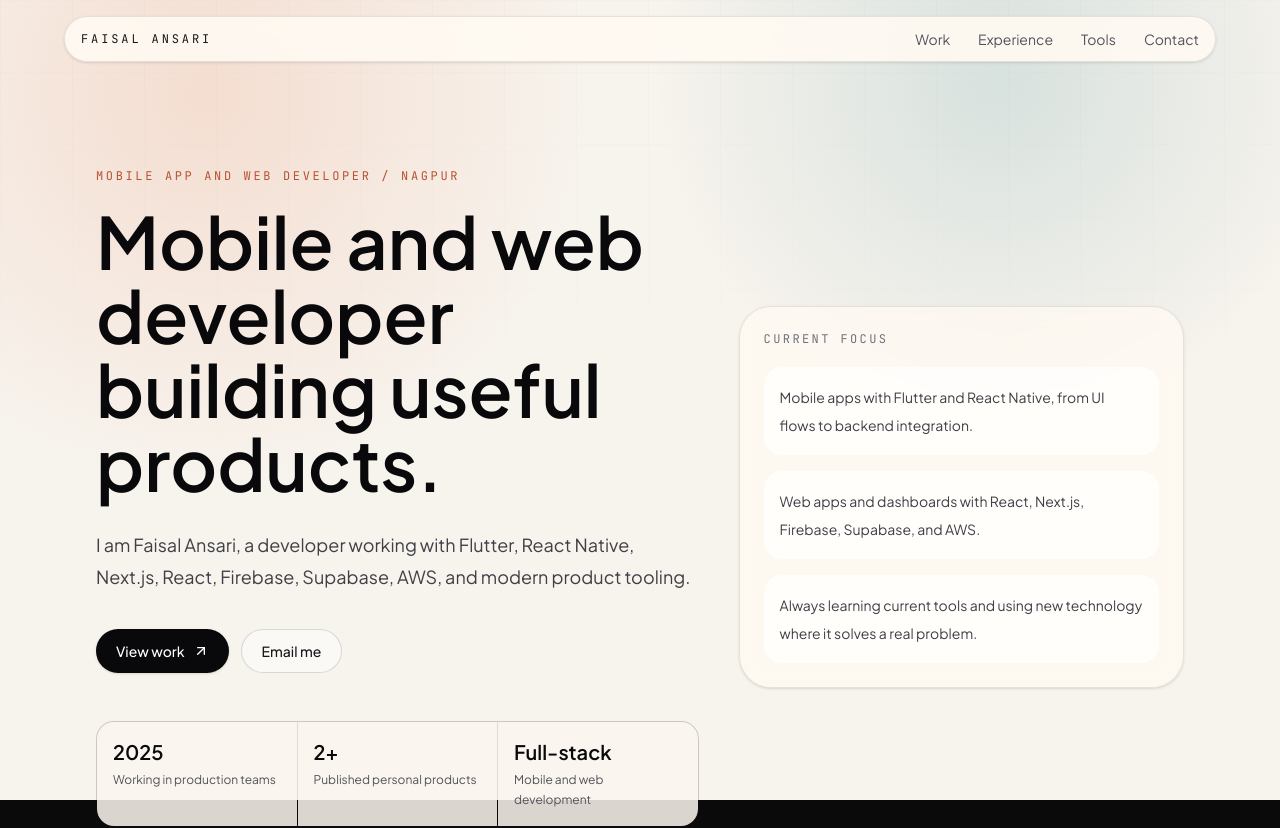
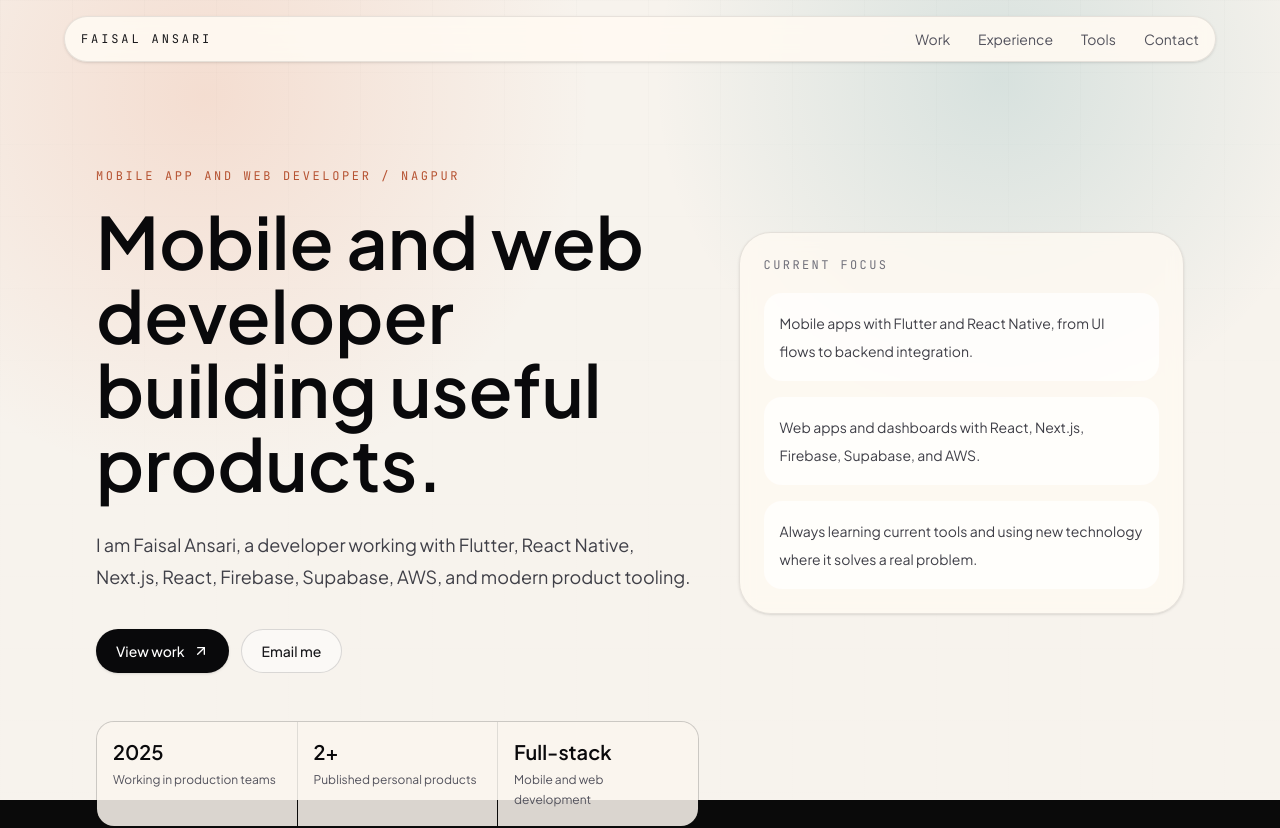
Before and after one commit to faisgit/portfolio, a Next.js app: page / in a window 1280 px wide. Shown: the top 828 px of the page. Built offline with nearby package versions, Linux system fonts and the light colour scheme.

Commit message:
Adjust hero focus card alignment

```diff
--- a/app/page.tsx
+++ b/app/page.tsx
@@ -100,7 +100,7 @@ export default function Home() {
       <Navbar />
 
       <main className="mx-auto max-w-6xl px-4 pb-16 pt-36 sm:px-6 sm:pt-28 lg:px-8">
-        <section id="home" className="grid min-h-[auto] items-center gap-8 pb-12 pt-6 sm:min-h-[78vh] sm:gap-10 sm:pb-16 sm:pt-14 lg:grid-cols-[1.15fr_0.85fr]">
+        <section id="home" className="grid min-h-[auto] items-start gap-8 pb-12 pt-6 sm:min-h-[78vh] sm:gap-10 sm:pb-16 sm:pt-14 lg:grid-cols-[1.15fr_0.85fr]">
           <motion.div initial={{ opacity: 0, y: 22 }} animate={{ opacity: 1, y: 0 }} transition={{ duration: 0.55 }}>
             <p className="mb-4 font-mono text-[11px] uppercase tracking-[0.18em] text-[#b65332] sm:mb-5 sm:text-xs sm:tracking-[0.22em]">
               Mobile app and web developer / Nagpur
@@ -141,7 +141,7 @@ export default function Home() {
             initial={{ opacity: 0, y: 22 }}
             animate={{ opacity: 1, y: 0 }}
             transition={{ duration: 0.55, delay: 0.12 }}
-            className="rounded-[1.5rem] border border-zinc-900/10 bg-[#fffaf2]/78 p-4 shadow-sm backdrop-blur sm:rounded-[2rem] sm:p-6"
+            className="rounded-[1.5rem] border border-zinc-900/10 bg-[#fffaf2]/78 p-4 shadow-sm backdrop-blur sm:rounded-[2rem] sm:p-6 lg:mt-16"
           >
             <p className="font-mono text-xs uppercase tracking-[0.2em] text-zinc-500">Current focus</p>
             <div className="mt-5 space-y-4">
```
